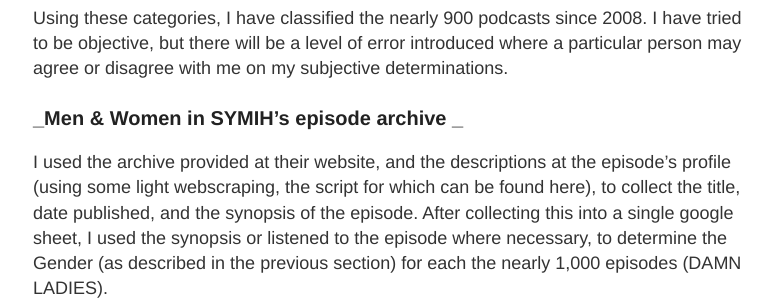
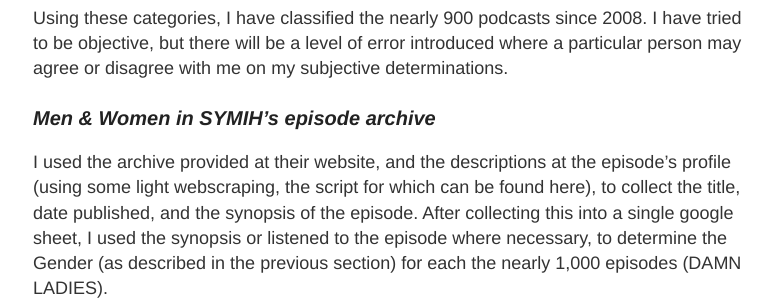
Before and after one commit to sjfwagner/sjfwagner.github.io, a Jekyll site: the page built from _posts/2016-06-01-test.md, in a window 1280 px wide and 900 px high, scrolled down 2567 px. Shown: the part 153-453 px from the top of the window, without its empty margins (247-1023 px from the left). Built offline with Jekyll 4.4.1, drawn with Linux system fonts in a browser that asks for light colours.

```diff
--- a/_posts/2016-06-01-test.md
+++ b/_posts/2016-06-01-test.md
@@ -49,7 +49,7 @@ I have classified each podcast throughout Stuff You Missed in History Class’s
 
 Using these categories, I have classified the nearly 900 podcasts since 2008. I have tried to be objective, but there will be a level of error introduced where a particular person may agree or disagree with me on my subjective determinations.
 
-### _Men & Women in SYMIH’s episode archive _
+### _Men & Women in SYMIH’s episode archive_
 
 I used the archive provided at their website, and the descriptions at the episode’s profile (using some light webscraping, the script for which can be found here), to collect the title, date published, and the synopsis of the episode. After collecting this into a single google sheet, I used the synopsis or listened to the episode where necessary, to determine the Gender (as described in the previous section) for each the nearly 1,000 episodes (DAMN LADIES).
 
```
